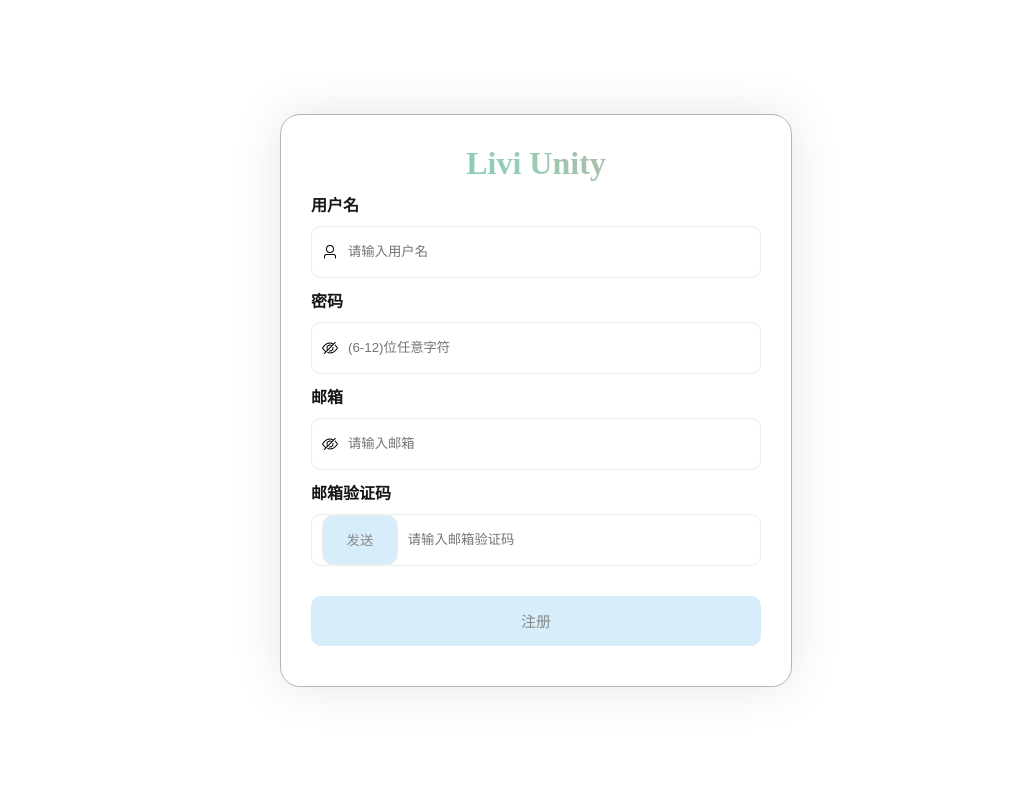
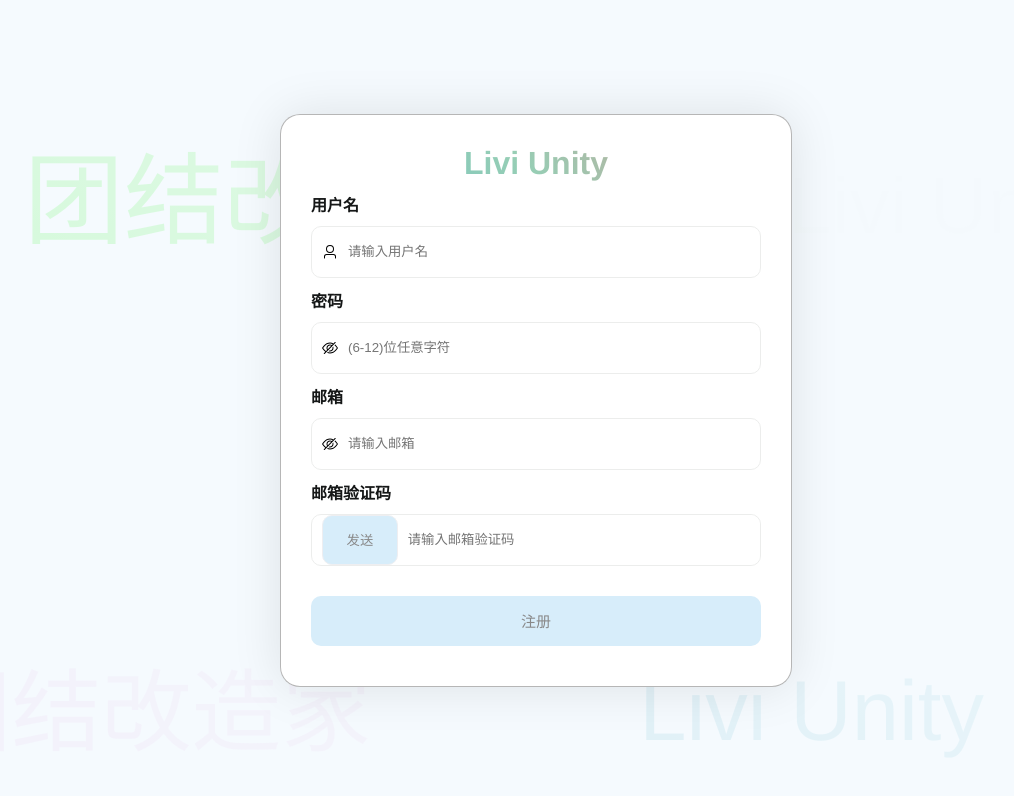
Before and after one commit to HaoAnxu/livi_web, a Vue app: page /register in a window 1280 px wide. Shown: the top 796 px of the page, without its empty margins (104-1118 px from the left). Built offline with nearby package versions, Linux system fonts and the light colour scheme; no server answers.

Commit message:
日常更新

```diff
--- /dev/null
+++ b/src/assets/CSS/Login_Register/bg.css
@@ -0,0 +1,91 @@
+.bg {
+    width: 100vw;
+    height: 100vh;
+    display: flex;
+    justify-content: center;
+    align-items: center;
+    position: relative;
+    background-color: #f5fafe;
+    overflow: hidden;
+    font-family: "Helvetica Neue", sans-serif;
+}
+
+/* 基础文字样式：加粗字体，优化渐变和动画 */
+.bg .fade-text {
+    position: absolute;
+    font-weight: 400; /* 加粗字体（原200→400，适中加粗不突兀） */
+    user-select: none;
+    z-index: 0;
+    animation: fadeInOut 10s infinite ease-in-out; /* 从无到有的动画周期 */
+    opacity: 0; /* 初始状态完全透明（从无开始） */
+    /* 字体渐变基础设置 */
+    background-clip: text;
+    -webkit-background-clip: text;
+    color: transparent;
+}
+
+/* 重新分布位置：均匀分散在屏幕各区域，避免扎堆 */
+.bg .fade-text:nth-child(1) {
+    top: 15%;
+    left: 10%;
+    font-size: 100px;
+    background-image: linear-gradient(45deg, #7dfa7a, #a0f59e);
+    animation-delay: 0s;
+}
+
+.bg .fade-text:nth-child(2) {
+    bottom: 5%;
+    right: 15%;
+    font-size: 85px;
+    background-image: linear-gradient(45deg, #93cede, #b3dfea);
+    animation-delay: 1.5s;
+}
+
+.bg .fade-text:nth-child(3) {
+    top: 80%;
+    left: 2%;
+    font-size: 90px;
+    background-image: linear-gradient(45deg, #dda0dd, #e6b3e6);
+    animation-delay: 3s;
+}
+
+.bg .fade-text:nth-child(4) {
+    top: 20%;
+    right: 5%;
+    font-size: 80px;
+    background-image: linear-gradient(45deg, #7dfa7a, #a0f59e);
+    animation-delay: 4.5s;
+}
+
+.bg .fade-text:nth-child(5) {
+    top: 50%;
+    right: 5%;
+    font-size: 95px;
+    background-image: linear-gradient(45deg, #93cede, #b3dfea);
+    animation-delay: 6s;
+}
+
+.bg .fade-text:nth-child(6) {
+    bottom: 25%;
+    left: 5%;
+    font-size: 88px;
+    background-image: linear-gradient(45deg, #dda0dd, #e6b3e6);
+    animation-delay: 7.5s;
+}
+
+/* 从无到有的动画：0→1→0 透明度变化，流畅过渡 */
+@keyframes fadeInOut {
+    0% { opacity: 0; } /* 完全透明（无） */
+    50% { opacity: 0.25; } /* 最明显（有），加粗后透明度适当提高 */
+    100% { opacity: 0; } /* 回到完全透明（无） */
+}
+
+/* 表单样式保持不变 */
+.form {
+    position: relative;
+    z-index: 10;
+    padding: 45px;
+    background-color: rgba(255, 255, 255, 0.98);
+    border-radius: 16px;
+    box-shadow: 0 8px 30px rgba(0, 0, 0, 0.07);
+}
--- a/src/views/login/login.vue
+++ b/src/views/login/login.vue
@@ -68,6 +68,12 @@ watch(
 
 <template>
   <div class="bg">
+    <div class="fade-text">团结改造家</div>
+    <div class="fade-text">Livi Unity</div>
+    <div class="fade-text">团结改造家</div>
+    <div class="fade-text">Livi Unity</div>
+    <div class="fade-text">团结改造家</div>
+    <div class="fade-text">Livi Unity</div>
     <form class="form">
       <h1 class="title">Livi Unity</h1>
       <div class="flex-column">
@@ -124,6 +130,7 @@ watch(
 </template>
 
 <style scoped>
+@import '@/assets/CSS/Login_Register/bg.css';
 .title {
   background: linear-gradient(45deg, #ff6b6b, #4ecdc4, #45b7d1, #96ceb4, #ff6b6b);
   background-size: 400% 400%;
@@ -148,14 +155,6 @@ watch(
     opacity: 0.9; /* 回到初始状态 */
   }
 }
-.bg {
-  width: 100vw;
-  height: 100vh;
-  display: flex;
-  justify-content: center;
-  align-items: center;
-}
-
 .form {
   display: flex;
   flex-direction: column;
--- a/src/views/register/register.vue
+++ b/src/views/register/register.vue
@@ -116,6 +116,13 @@ watch(() => userInfo.value.email, () => {
 
 <template>
   <div class="bg">
+    <div class="fade-text">团结改造家</div>
+    <div class="fade-text">Livi Unity</div>
+    <div class="fade-text">团结改造家</div>
+    <div class="fade-text">Livi Unity</div>
+    <div class="fade-text">团结改造家</div>
+    <div class="fade-text">Livi Unity</div>
+
     <form class="form">
       <h1 class="title">Livi Unity</h1>
 
@@ -172,6 +179,7 @@ watch(() => userInfo.value.email, () => {
 </template>
 
 <style scoped>
+@import '@/assets/CSS/Login_Register/bg.css';
 .title {
   background: linear-gradient(45deg, #ff6b6b, #4ecdc4, #45b7d1, #96ceb4, #ff6b6b);
   background-size: 400% 400%;
@@ -197,15 +205,6 @@ watch(() => userInfo.value.email, () => {
     opacity: 0.9; /* 回到初始状态 */
   }
 }
-
-.bg {
-  width: 100vw;
-  height: 100vh;
-  display: flex;
-  justify-content: center;
-  align-items: center;
-}
-
 .form {
   display: flex;
   flex-direction: column;
```
